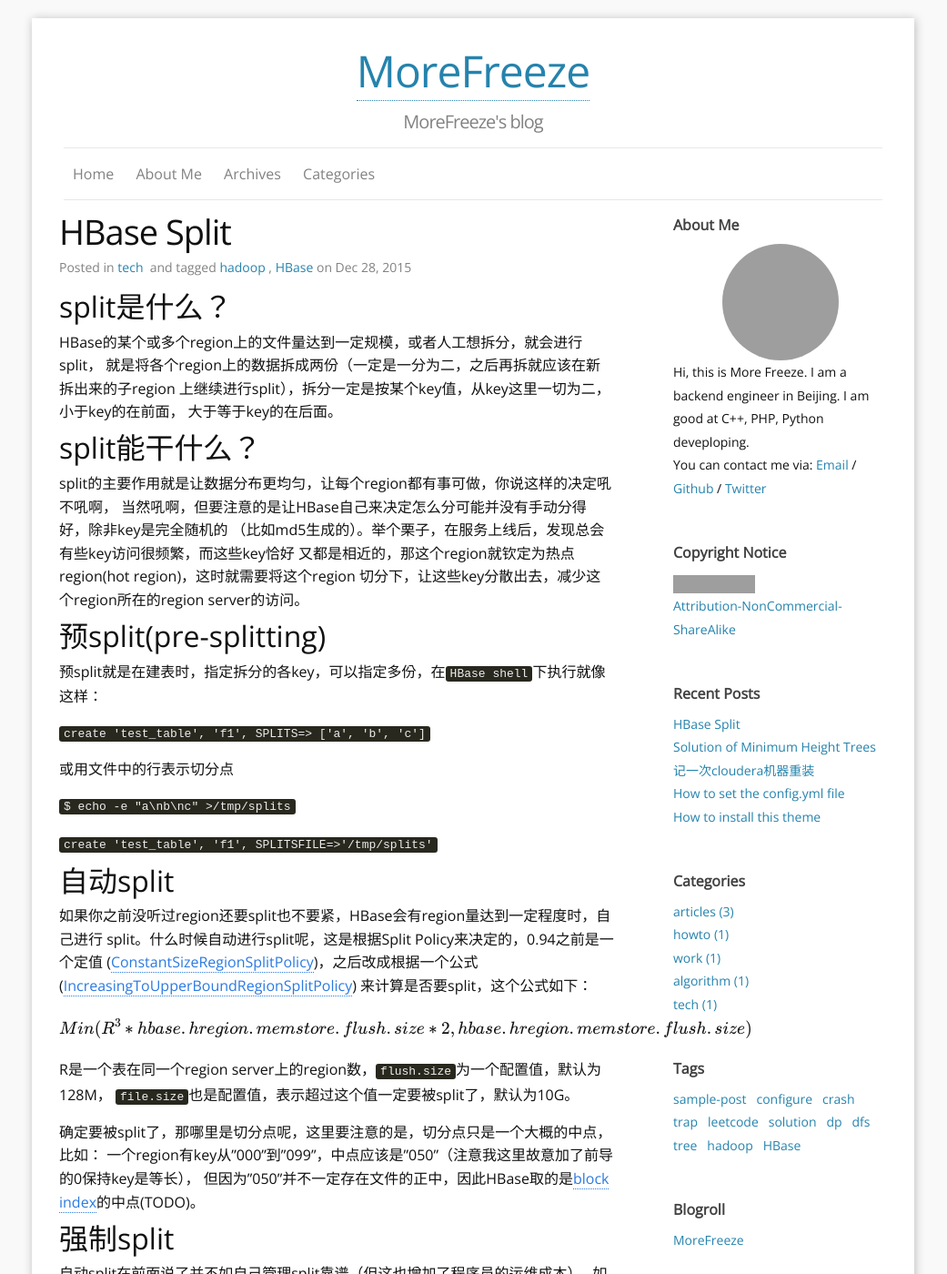
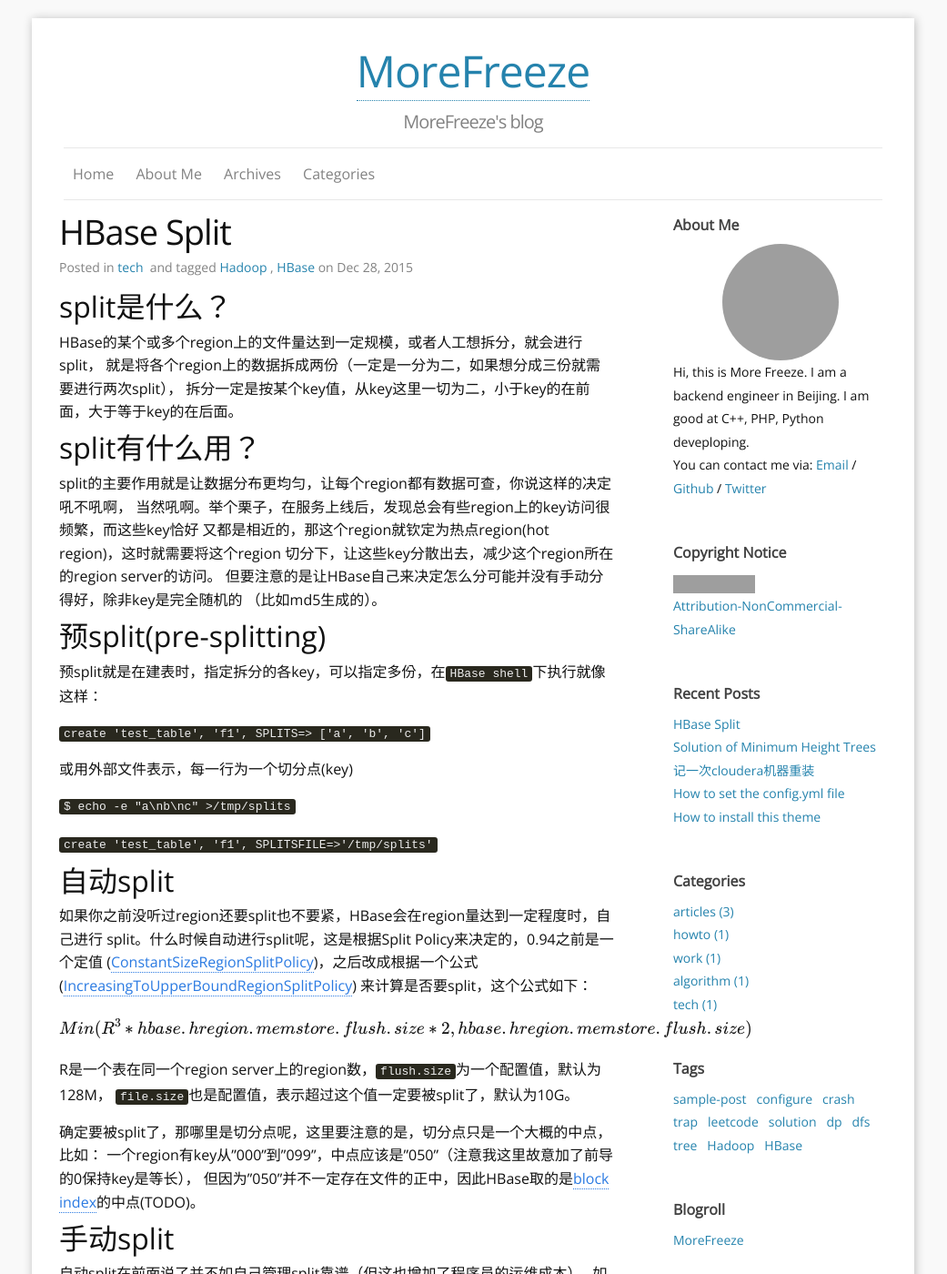
Before and after one commit to morefreeze/morefreeze.github.io, a Jekyll site: the page built from _posts/2015-12-28-hbase-split.md, in a window 1280 px wide and 1400 px high. Shown: the whole window at 91% size, without its empty margins (120-1161 px from the left). Built offline with Jekyll 4.4.1, drawn with Linux system fonts in a browser that asks for light colours; formulas are drawn with MathJax 3; comment, search, counter and statistics services are not loaded; some of the changed text lies outside the part shown; grey boxes are pictures that could not be loaded.

Commit message:
review hadoop split

```diff
--- a/_posts/2015-12-28-hbase-split.md
+++ b/_posts/2015-12-28-hbase-split.md
@@ -3,7 +3,7 @@ layout: post
 title: "HBase Split"
 description: ""
 category: tech
-tags: [hadoop, HBase]
+tags: [Hadoop, HBase]
 ---
 {% include JB/setup %}
 
@@ -11,17 +11,17 @@ split是什么？
 ---
 
 HBase的某个或多个region上的文件量达到一定规模，或者人工想拆分，就会进行split，
-就是将各个region上的数据拆成两份（一定是一分为二，之后再拆就应该在新拆出来的子region
-上继续进行split），拆分一定是按某个key值，从key这里一切为二，小于key的在前面，
-大于等于key的在后面。
+就是将各个region上的数据拆成两份（一定是一分为二，如果想分成三份就需要进行两次split），
+拆分一定是按某个key值，从key这里一切为二，小于key的在前面，大于等于key的在后面。
 
-split能干什么？
+split有什么用？
 ---
-split的主要作用就是让数据分布更均匀，让每个region都有事可做，你说这样的决定吼不吼啊，
-当然吼啊，但要注意的是让HBase自己来决定怎么分可能并没有手动分得好，除非key是完全随机的
-（比如md5生成的）。举个栗子，在服务上线后，发现总会有些key访问很频繁，而这些key恰好
+split的主要作用就是让数据分布更均匀，让每个region都有数据可查，你说这样的决定吼不吼啊，
+当然吼啊。举个栗子，在服务上线后，发现总会有些region上的key访问很频繁，而这些key恰好
 又都是相近的，那这个region就钦定为热点region(hot region)，这时就需要将这个region
 切分下，让这些key分散出去，减少这个region所在的region server的访问。
+但要注意的是让HBase自己来决定怎么分可能并没有手动分得好，除非key是完全随机的
+（比如md5生成的）。
 
 预split(pre-splitting)
 ---
@@ -29,7 +29,7 @@ split的主要作用就是让数据分布更均匀，让每个region都有事可
 
 `create 'test_table', 'f1', SPLITS=> ['a', 'b', 'c']`
 
-或用文件中的行表示切分点
+或用外部文件表示，每一行为一个切分点(key)
 
 `$ echo -e  "a\nb\nc" >/tmp/splits`
 
@@ -51,12 +51,12 @@ R是一个表在同一个region server上的region数，`flush.size`为一个配
 一个region有key从"000"到"099"，中点应该是"050"（注意我这里故意加了前导的0保持key是等长），
 但因为"050"并不一定存在文件的正中，因此HBase取的是[block index][3]的中点(TODO)。
 
-强制split
+手动split
 ---
 自动split在前面说了并不如自己管理split靠谱（但这也增加了程序员的运维成本），
-如果你也下定决定要自己动手，那还需要修改配置文件hbase-site.xml中的
+如果你也下定决心要自己动手，那还需要修改配置文件hbase-site.xml中的
 `hbase.hregion.max.filesize`（对，就是前面公式里的第二项）为一个较大的值，比如100G。
-因此这里需要说下强制split。只需要在`HBase shell`中执行一条语句：
+因此这里需要说下手动split。只需要在`HBase shell`中执行一条语句：
 
 `split 'regionName', 'splitKey'`
 
@@ -67,7 +67,7 @@ point不写，相当于只指定了表要被切分，则HBase会自行将表切
 
 且听下回
 ---
-你一定想知道split后HBase都做了些什么？
+你一定想知道split时HBase都做了些什么？
 
 为啥上面的`hbase.hregion.max.filesize`的值设为100G而不是更大甚至无穷大的值？
 
```
Also changed, not shown: other parts of _posts/2015-12-28-hbase-split.md (+1 -1 lines), 10 other files.
